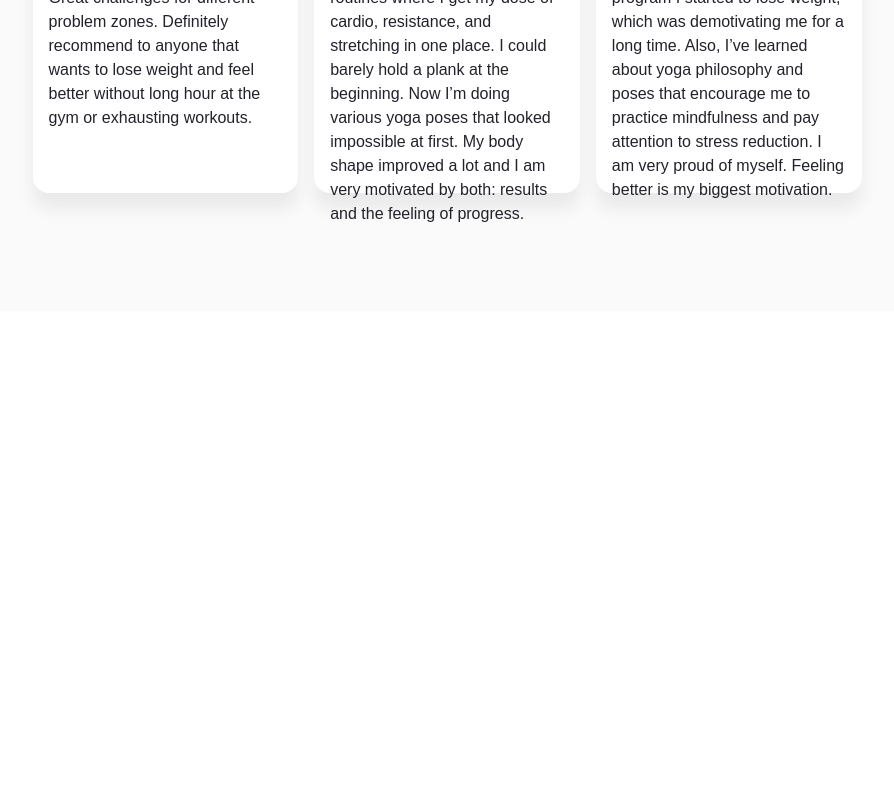
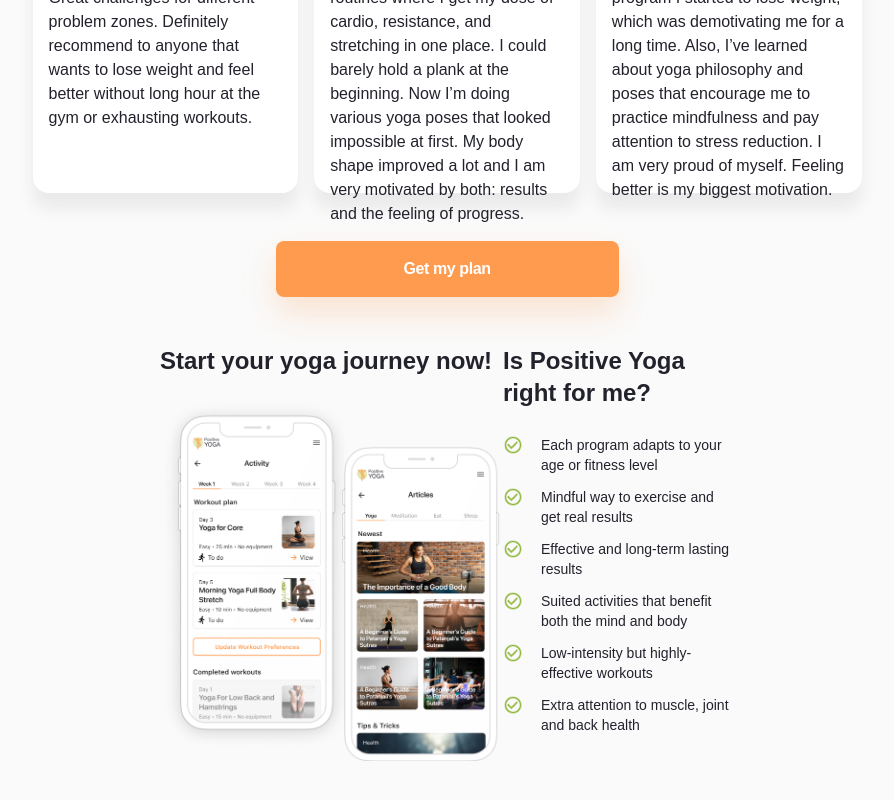
Before and after one commit to LaurynasSt/react-yoga-kilo, a React (Create React App) app: page / in a window 1280 px wide. Shown: the part 1774-2574 px from the top of the page, without its empty margins (193-1087 px from the left). Before the commit the page ends 2085 px from the top, so only its background shows below. Built offline with nearby package versions, Linux system fonts and the light colour scheme.

Commit message:
added journey and motivation components

```diff
--- a/src/App.css
+++ b/src/App.css
@@ -37,12 +37,19 @@ main {
 }
 
 .person-cards-wrapper {
+  display: flex;
+  flex-direction: column;
   padding: 0 225.5px;
   margin-top: 48px;
 }
 
 .person-cards-wrapper > h3 {
   text-align: center;
+}
+
+.person-cards-wrapper > button {
+  max-width: 343px;
+  margin: 48px auto;
 }
 
 .person-cards {
@@ -86,4 +93,8 @@ main {
     width: 989px;
     overflow-x: scroll;
   }
+  .person-cards-wrapper > button {
+    max-width: 343px;
+    margin: 38px auto 40px auto;
+  }
 }
--- a/src/App.js
+++ b/src/App.js
@@ -7,6 +7,8 @@ import SectionTitle from './components/SectionTitle';
 import PictureEmily from "./assets/images/person_emily.png";
 import PictureKylie from "./assets/images/person_kylie.png";
 import PictureJesica from "./assets/images/person_jesica.png";
+import Button from './components/Button';
+import InfoSection from './components/InfoSection';
 
 function App() {
   return (
@@ -46,7 +48,9 @@ function App() {
               I have many friends who practice yoga and I decided to try it myself. It is the best decision I have made in a long time. With <span className="positive-yoga">Positive Yoga</span> program I started to lose weight, which was demotivating me for a long time. Also, I’ve learned about yoga philosophy and poses that encourage me to practice mindfulness and pay attention to stress reduction. I am very proud of myself. Feeling better is my biggest motivation.
             </PersonCard>
           </div>
+          <Button>Get my plan</Button>
         </section>
+        <InfoSection />
       </main>
     </div >
   );
--- /dev/null
+++ b/src/components/InfoSection/components/MotivationBlock/index.css
@@ -0,0 +1,17 @@
+.motivation-block {
+  display: flex;
+  margin-bottom: 12px;
+}
+
+.checkcircle {
+  object-fit: contain;
+  width: 20px;
+  height: 20px;
+}
+
+.motivation-text {
+  font-size: 14px;
+  font-weight: 400;
+  line-height: 20px;
+  margin-left: 18px;
+}
--- /dev/null
+++ b/src/components/InfoSection/components/MotivationBlock/index.js
@@ -0,0 +1,14 @@
+import "./index.css";
+
+import CheckCircle from "../../../../assets/images/check_circle.png";
+
+function MotivationBlock({ motivation }) {
+    return (
+        <div className="motivation-block">
+            <img className="checkcircle" src={CheckCircle} alt="positive" />
+            <p className="motivation-text">{motivation}</p>
+        </div>
+    );
+}
+
+export default MotivationBlock;
--- /dev/null
+++ b/src/components/InfoSection/index.css
@@ -0,0 +1,28 @@
+.info-section {
+  display: flex;
+  justify-content: space-between;
+  padding: 0 353px;
+}
+
+.journey-phones {
+  width: 343px;
+  height: 366px;
+  object-fit: contain;
+  margin-top: 20px;
+}
+
+.motivations-block {
+  margin-top: 26px;
+}
+
+/* Mobile Media Queries */
+
+@media screen and (max-width: 768px) {
+  .info-section {
+    flex-direction: column-reverse;
+    padding: 0 16px;
+  }
+  .journey-container {
+    margin-top: 40px;
+  }
+}
--- /dev/null
+++ b/src/components/InfoSection/index.js
@@ -0,0 +1,47 @@
+import SectionTitle from "../SectionTitle";
+import PhonesIcon from "../../assets/images/journey_phones.png";
+
+import "./index.css";
+import MotivationBlock from "./components/MotivationBlock";
+
+const motivations = [
+    {
+        motivation: "Each program adapts to your age or fitness level"
+    },
+    {
+        motivation: "Mindful way to exercise and get real results"
+    },
+    {
+        motivation: "Effective and long-term lasting results"
+    },
+    {
+        motivation: "Suited activities that benefit both the mind and body"
+    },
+    {
+        motivation: "Low-intensity but highly-effective workouts"
+    },
+    {
+        motivation: "Extra attention to muscle, joint and back health"
+    },
+]
+
+function InfoSection() {
+    return (
+        <section className="info-section">
+            <div className="journey-container">
+                <SectionTitle>Start your yoga journey now!</SectionTitle>
+                <img className="journey-phones" src={PhonesIcon} alt="phones" />
+            </div>
+            <div className="motivation-container">
+                <SectionTitle>Is Positive Yoga right for me?</SectionTitle>
+                <div className="motivations-block">
+                    {motivations.map(({ motivation }, index) => {
+                        return <MotivationBlock key={index} motivation={motivation} />
+                    })}
+                </div>
+            </div>
+        </section>
+    );
+}
+
+export default InfoSection;
```
Also changed, not shown: src/assets/images/check_circle.png (added), src/assets/images/journey_phones.png (added).
